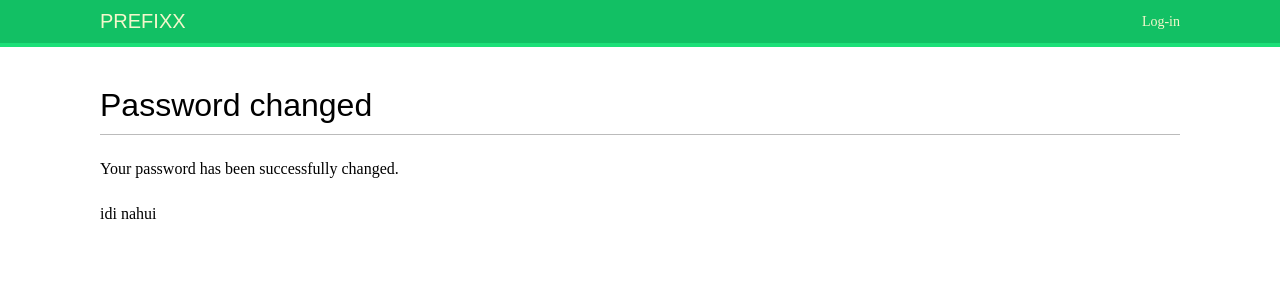
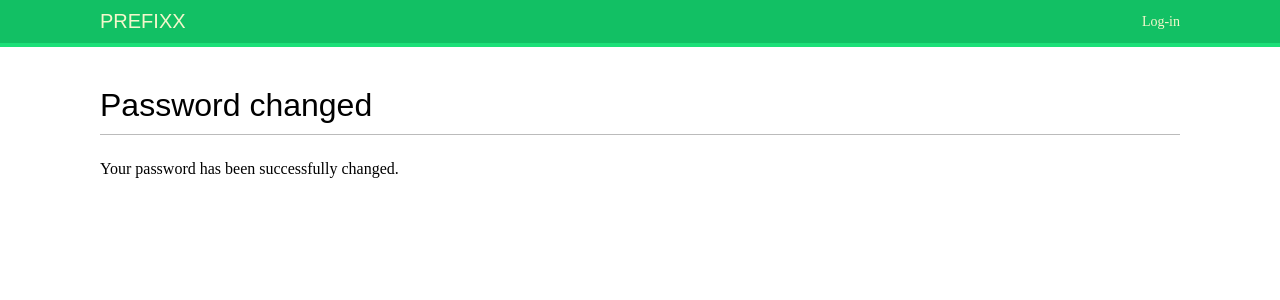
Before and after one commit to ecstasyqc/PREFIXX, a Django app: template PREFIXXAPPLICATION/accountapplication/templates/change/password_change_done.html in a window 1280 px wide. Shown: the top 300 px of the page. Run offline with Django 4.2, Linux system fonts and the light colour scheme; the template is opened without the code that fills it, so the values that code supplies are empty; some web fonts are replaced.

Commit message:
CHANGE COMMIT <^-^>

```diff
--- a/PREFIXXAPPLICATION/accountapplication/templates/change/password_change_done.html
+++ b/PREFIXXAPPLICATION/accountapplication/templates/change/password_change_done.html
@@ -5,5 +5,4 @@
 {% block content %}
     <h1>Password changed</h1>
     <p>Your password has been successfully changed.</p>
-    <p>idi nahui</p>
 {% endblock %}
```
